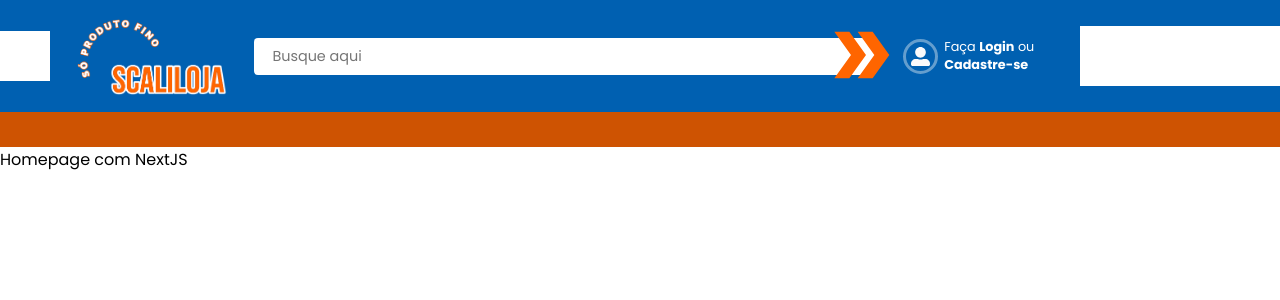
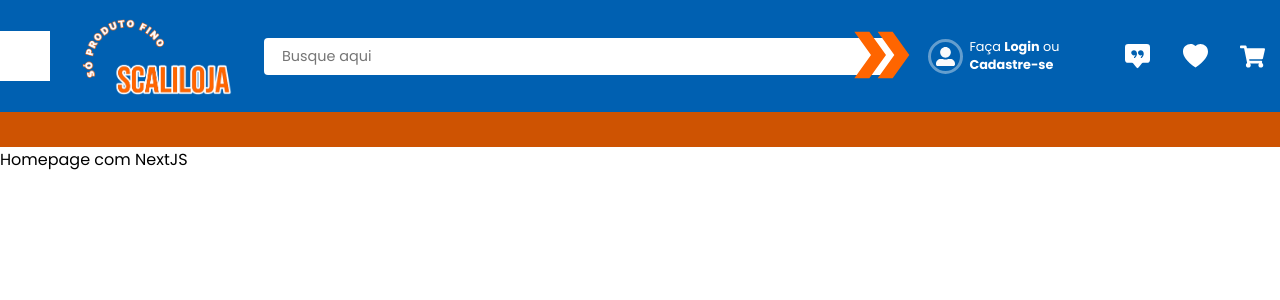
Before and after one commit to Scalibacon/nextjs-store, a Next.js app: page / in a window 1280 px wide. Shown: the top 300 px of the page. Built offline with nearby package versions, Linux system fonts and the light colour scheme.

Commit message:
add header left icons

```diff
--- a/src/components/Header/Header.module.scss
+++ b/src/components/Header/Header.module.scss
@@ -17,7 +17,7 @@ $header-children-width: clamp(400px, 100%, 1500px);
     padding: 1.5rem 0;
     display: flex;
     align-items: center;
-    gap: 1.7rem;
+    gap: 2rem;
     // background-color: rgb(var(--white), 10%);
 
     .logo{
@@ -27,10 +27,25 @@ $header-children-width: clamp(400px, 100%, 1500px);
       // background-color: white;
     }
     .iconsContainer{
-      width: 200px;
+      width: 170px;
       height: 60px;
       margin-left: auto;
-      background-color: white;
+      display: flex;
+      align-items: center;
+      justify-content: space-evenly;
+      gap: 1.1rem;
+      // background-color: orange;
+
+      a{
+        display: flex;
+        align-items: center;
+        cursor: pointer;
+        transition: filter 0.1s linear;
+
+        &:hover{
+          filter: brightness(.9);
+        }
+      }
     }
   }
   .navContainer{
--- a/src/components/Header/index.tsx
+++ b/src/components/Header/index.tsx
@@ -3,8 +3,9 @@ import HamburgerMenu from '../HamburgerMenu';
 import Image from 'next/image';
 import LogoImg from '../../assets/logo.png';
 import SearchInput from '../SearchInput';
-import { FaUserAlt } from 'react-icons/fa';
 import ProfileAccess from '../ProfileAccess';
+import { BsFillChatSquareQuoteFill, BsFillHeartFill } from 'react-icons/bs';
+import { FaShoppingCart } from 'react-icons/fa';
 
 const Header = () => {
   return(
@@ -21,7 +22,11 @@ const Header = () => {
 
         <ProfileAccess/>
 
-        <div className={styles.iconsContainer}></div>
+        <div className={styles.iconsContainer}>
+          <a><BsFillChatSquareQuoteFill size={25}/></a>
+          <a><BsFillHeartFill size={25}/></a>
+          <a><FaShoppingCart size={25}/></a>
+        </div>
       </main>
       <section className={styles.navContainer}>
         <nav></nav>
```
